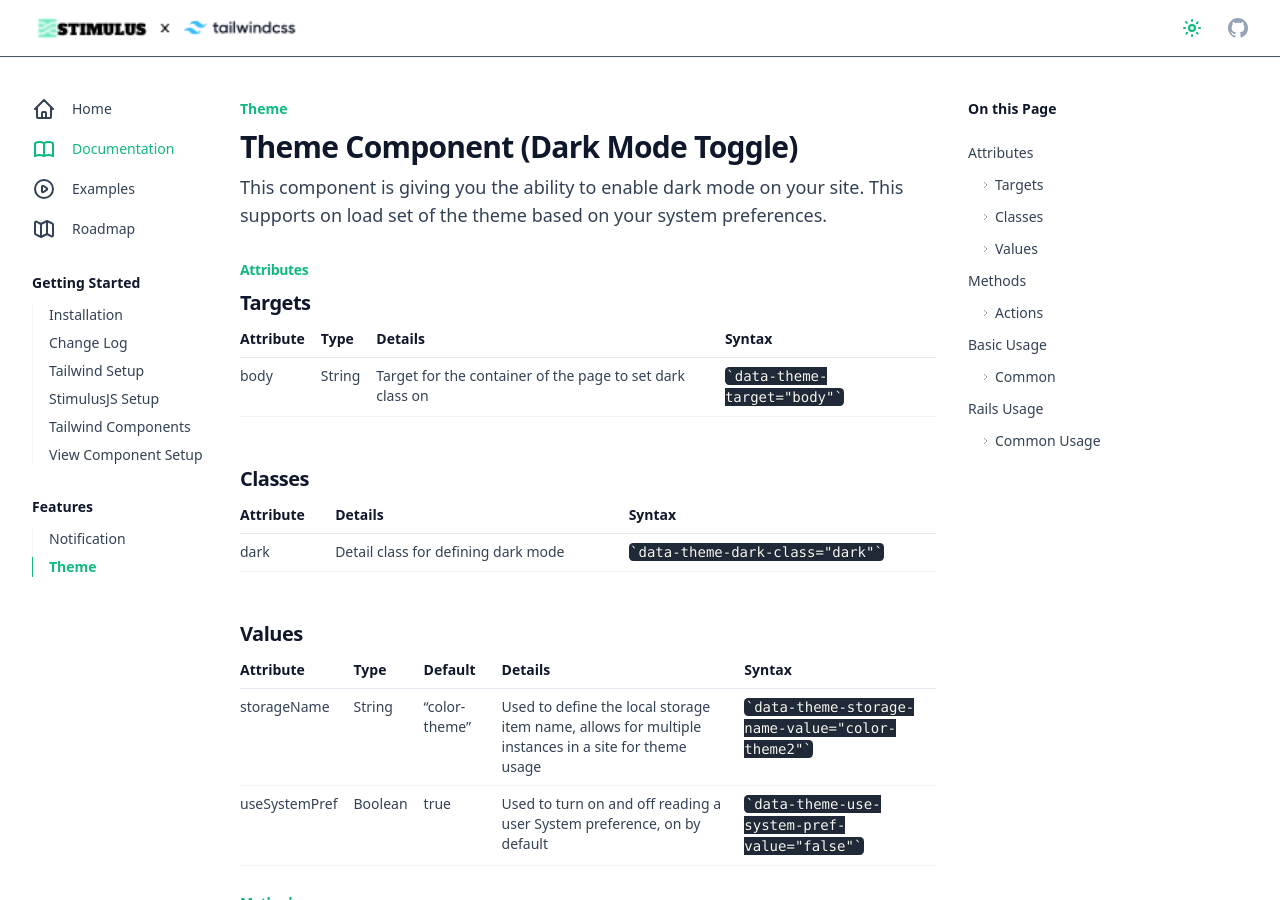
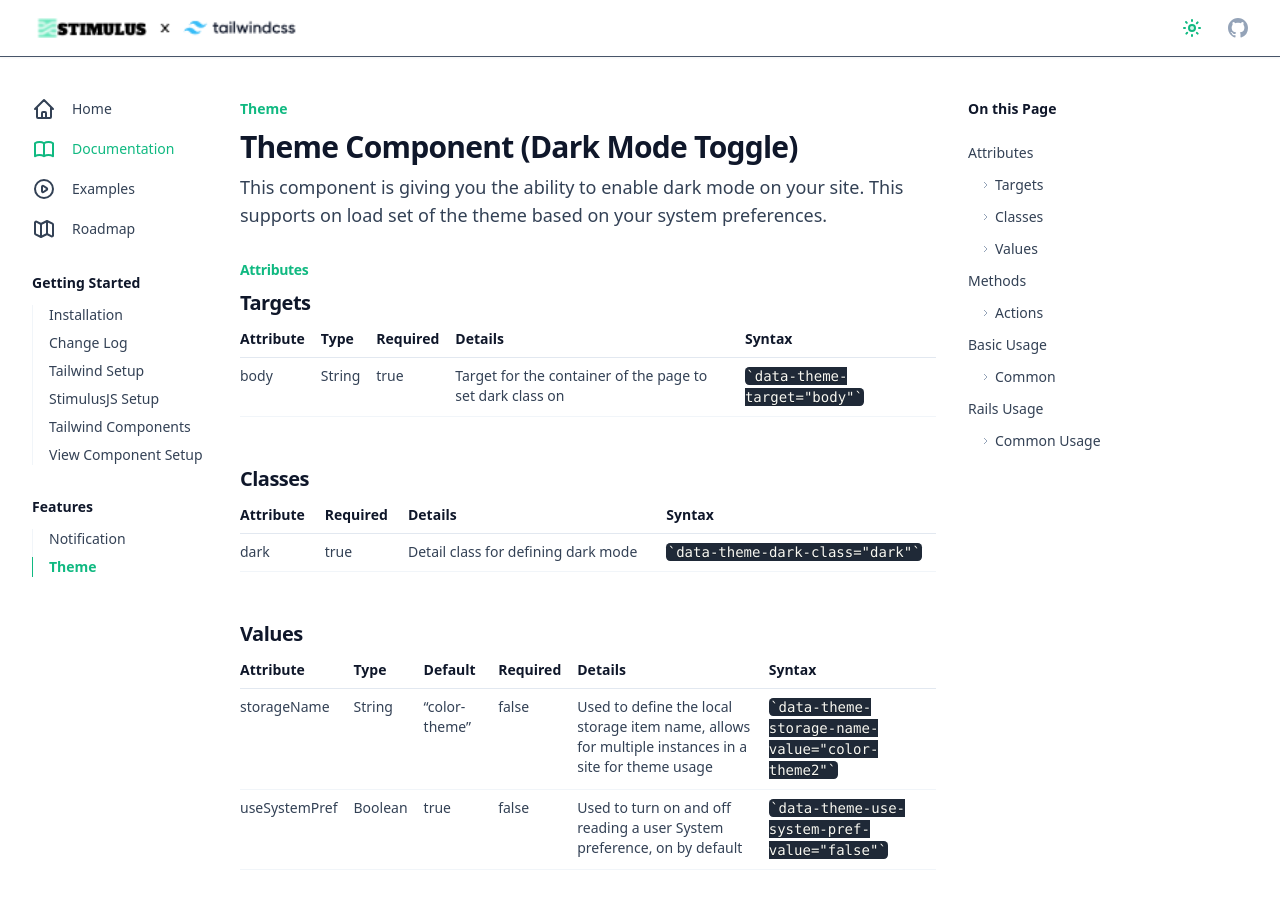
Before and after one commit to chiefpansancolt/stimulus-tailwind-components, a Jekyll site: the page built from docs/docs/theme/index.md, in a window 1280 px wide and 900 px high. Built offline with Jekyll 4.4.1, drawn with Linux system fonts in a browser that asks for light colours; Markdown is read by kramdown in place of the engine named in the settings.

Commit message:
add required column

```diff
--- a/docs/docs/theme/index.md
+++ b/docs/docs/theme/index.md
@@ -15,22 +15,22 @@ previousLink: /docs/theme
 
 ### Targets
 
-| Attribute | Type   | Details                                                   | Syntax                     |
-| --------- | ------ | --------------------------------------------------------- | -------------------------- |
-| body      | String | Target for the container of the page to set dark class on | `data-theme-target="body"` |
+| Attribute | Type   | Required | Details                                                   | Syntax                     |
+| --------- | ------ | -------- | --------------------------------------------------------- | -------------------------- |
+| body      | String | true     | Target for the container of the page to set dark class on | `data-theme-target="body"` |
 
 ### Classes
 
-| Attribute | Details                             | Syntax                         |
-| --------- | ----------------------------------- | ------------------------------ |
-| dark      | Detail class for defining dark mode | `data-theme-dark-class="dark"` |
+| Attribute | Required | Details                             | Syntax                         |
+| --------- | -------- | ----------------------------------- | ------------------------------ |
+| dark      | true     | Detail class for defining dark mode | `data-theme-dark-class="dark"` |
 
 ### Values
 
-| Attribute     | Type    | Default       | Details                                                                                             | Syntax                                         |
-| ------------- | ------- | ------------- | --------------------------------------------------------------------------------------------------- | ---------------------------------------------- |
-| storageName   | String  | "color-theme" | Used to define the local storage item name, allows for multiple instances in a site for theme usage | `data-theme-storage-name-value="color-theme2"` |
-| useSystemPref | Boolean | true          | Used to turn on and off reading a user System preference, on by default                             | `data-theme-use-system-pref-value="false"`     |
+| Attribute     | Type    | Default       | Required | Details                                                                                             | Syntax                                         |
+| ------------- | ------- | ------------- | -------- | --------------------------------------------------------------------------------------------------- | ---------------------------------------------- |
+| storageName   | String  | "color-theme" | false    | Used to define the local storage item name, allows for multiple instances in a site for theme usage | `data-theme-storage-name-value="color-theme2"` |
+| useSystemPref | Boolean | true          | false    | Used to turn on and off reading a user System preference, on by default                             | `data-theme-use-system-pref-value="false"`     |
 
 ## Methods
 
```
